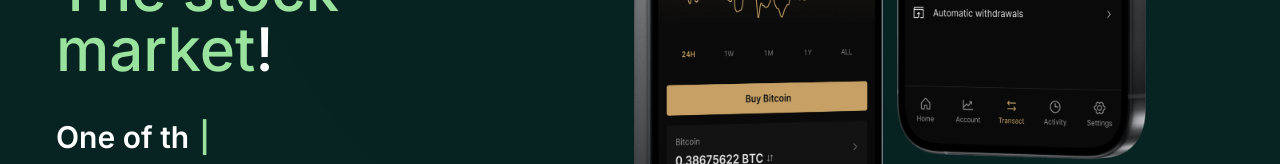
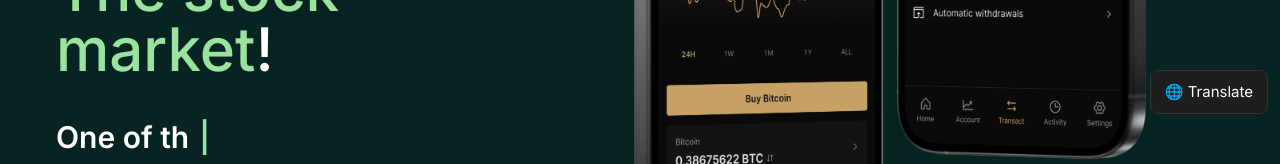
Before and after one commit to gasamara891-boop/river, a Next.js app: page / in a window 1280 px wide. Shown: the part 586-750 px from the top of the page. Built offline with nearby package versions, Linux system fonts and the light colour scheme; no server answers.

Commit message:
correction

```diff
--- a/src/app/globals.css
+++ b/src/app/globals.css
@@ -207,3 +207,65 @@
   background-color: white;
   font-weight: 600;
 }
+
+/* Remove ugly top bar */
+.skiptranslate,
+.goog-te-banner-frame,
+.goog-te-balloon-frame {
+  display: none !important;
+}
+
+body {
+  top: 0 !important;
+}
+
+/* Wrapper Fixed Position */
+#google_translate_wrapper {
+  position: fixed;
+  bottom: 100px;
+  right: 12px;
+  z-index: 999999;
+}
+
+/* Button Style */
+#translateBtn {
+  background: #1e1e1e;
+  color: #fff;
+  padding: 10px 14px;
+  border-radius: 8px;
+  cursor: pointer;
+  font-size: 15px;
+  border: 1px solid #333;
+  transition: 0.3s;
+}
+
+#translateBtn:hover {
+  background: #111;
+  transform: scale(1.05);
+}
+
+/* Dropdown hidden by default */
+#google_translate_element {
+  display: none;
+  margin-top: 6px;
+  background: #000;
+  padding: 10px;
+  border-radius: 10px;
+  border: 1px solid #444;
+}
+
+/* Show on toggle */
+#google_translate_element.show {
+  display: block;
+}
+
+/* Mobile UI improvements */
+@media (max-width: 480px) {
+  #google_translate_wrapper {
+    bottom: 80px !important;
+    right: 10px !important;
+  }
+  #translateBtn {
+    font-size: 14px;
+  }
+}
--- a/src/app/layout.tsx
+++ b/src/app/layout.tsx
@@ -19,15 +19,66 @@
     <html lang="en">
       <body className={`${inter.className} bg-darkmode text-white overflow-x-hidden`}>
         <Preloader />
-        {/* ConditionalLayout will render Header/Footer except on routes we hide (e.g., /profile) */}
+
+        {/* ConditionalLayout shows/hides header/footer depending on page */}
         <ConditionalLayout>
           <ClientProviders>{children}</ClientProviders>
         </ConditionalLayout>
 
         <BackToTop />
+
+        {/* 🌍 Custom Google Translate Toggle Button */}
+        <div id="google_translate_wrapper">
+          <button id="translateBtn">🌐 Translate</button>
+          <div id="google_translate_element" />
+        </div>
+
         <SimulatedAlertBubble />
 
-        {/* ✅ Add Tawk.to Live Chat  */}
+        {/* 🌍 Google Translate initialization */}
+        <Script id="google-translate-init" strategy="afterInteractive">
+          {`
+            function googleTranslateElementInit() {
+              new google.translate.TranslateElement({
+                pageLanguage: 'en',
+                includedLanguages: 'en,fr,es,de,hi,zh-CN,ar,pt,ru,sw,yo,ig,ha',
+                autoDisplay: false
+              }, 'google_translate_element');
+            }
+
+            function hideGoogleJunk() {
+              const interval = setInterval(() => {
+                document.querySelector('.goog-logo-link')?.remove();
+                document.querySelector('.goog-te-gadget')?.style.setProperty('font-size', '0');
+                const frame = document.querySelector('iframe.goog-te-menu-frame');
+                if (frame) {
+                  frame.style.boxShadow = '0 0 10px rgba(0,0,0,0.3)';
+                  clearInterval(interval);
+                }
+              }, 300);
+            }
+
+            document.addEventListener("DOMContentLoaded", hideGoogleJunk);
+
+            // Toggle Translate Dropdown
+            document.addEventListener("click", (e) => {
+              if (e.target.id === 'translateBtn') {
+                document.getElementById('google_translate_element').classList.toggle('show');
+              } else {
+                document.getElementById('google_translate_element').classList.remove('show');
+              }
+            });
+          `}
+        </Script>
+
+        {/* Google Translate Source Script */}
+        <Script
+          id="google-translate-widget"
+          strategy="afterInteractive"
+          src="//translate.google.com/translate_a/element.js?cb=googleTranslateElementInit"
+        />
+
+        {/* 💬 Tawk.to Live Chat */}
         <Script id="tawk-to" strategy="afterInteractive">
           {`
             var Tawk_API=Tawk_API||{}, Tawk_LoadStart=new Date();
```
